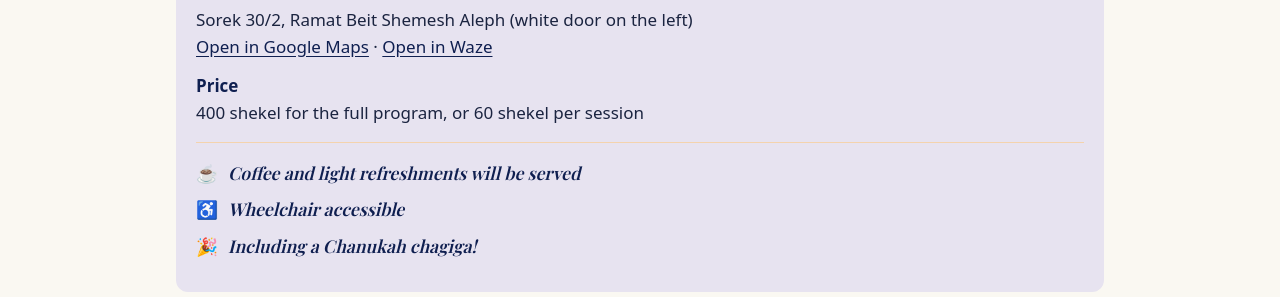
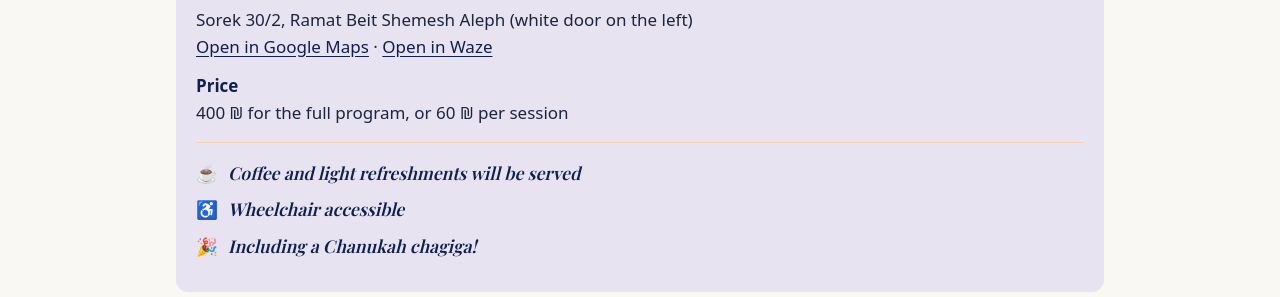
Before and after one commit to mos26613/ChaimVshalom, a Jekyll site: the page built from classes.html, in a window 1280 px wide. Shown: the part 466-763 px from the top of the page. Built offline with Jekyll 4.4.1, drawn with Linux system fonts in a browser that asks for light colours; some web fonts are replaced.

Commit message:
Show prices with the shekel symbol (₪) on the Classes page
Co-Authored-By: Claude Opus 5.5 <noreply@anthropic.com>
Claude-Session: https://claude.ai/code/session_011TyGoYBZmHuJ2s6fCWnYGE

```diff
--- a/classes.html
+++ b/classes.html
@@ -20,7 +20,7 @@ description: "Torah classes for women at Chaim V'Shalom Women's Learning Center
             <a href="https://waze.com/ul?q=Sorek%2030%20Beit%20Shemesh" target="_blank" rel="noopener">Open in Waze</a>
           </dd>
           <dt>Price</dt>
-          <dd>400 shekel for the full program, or 60 shekel per session</dd>
+          <dd>400&nbsp;₪ for the full program, or 60&nbsp;₪ per session</dd>
         </dl>
         <ul class="highlights">
           <li><span class="highlight-icon" aria-hidden="true">☕</span>Coffee and light refreshments will be served</li>
```
Also changed, not shown: SITE_PLAN.md (+1 -1 lines).
